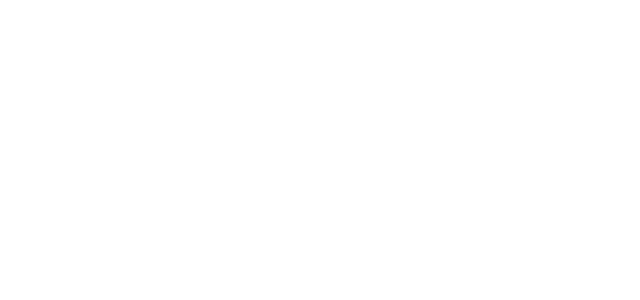
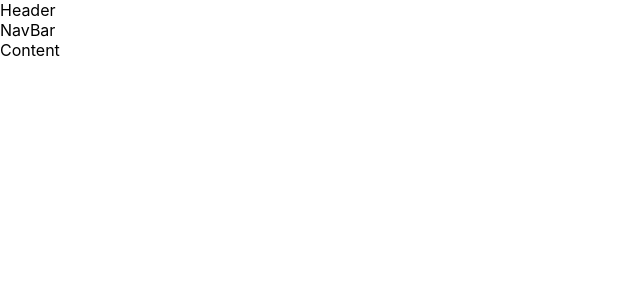
Before and after one commit to choijueun/React, a React (Create React App) app in the folder shcoding/: page / in a window 1280 px wide. Shown: the top 300 px of the page, without its empty margins (0-640 px from the left). Built offline with nearby package versions, Linux system fonts and the light colour scheme.

Commit message:
Components

```diff
--- a/shcoding/src/App.js
+++ b/shcoding/src/App.js
@@ -1,9 +1,15 @@
 import logo from './logo.svg';
 import './App.css';
+import Header from './components/views/Header/Header'
+import NavBar from './components/views/NavBar/NavBar'
+import Content from './components/views/Content/Content'
 
 function App() {
     return (
         <>
+            <Header></Header>
+            <NavBar></NavBar>
+            <Content></Content>
         </>
     );
 }
```
